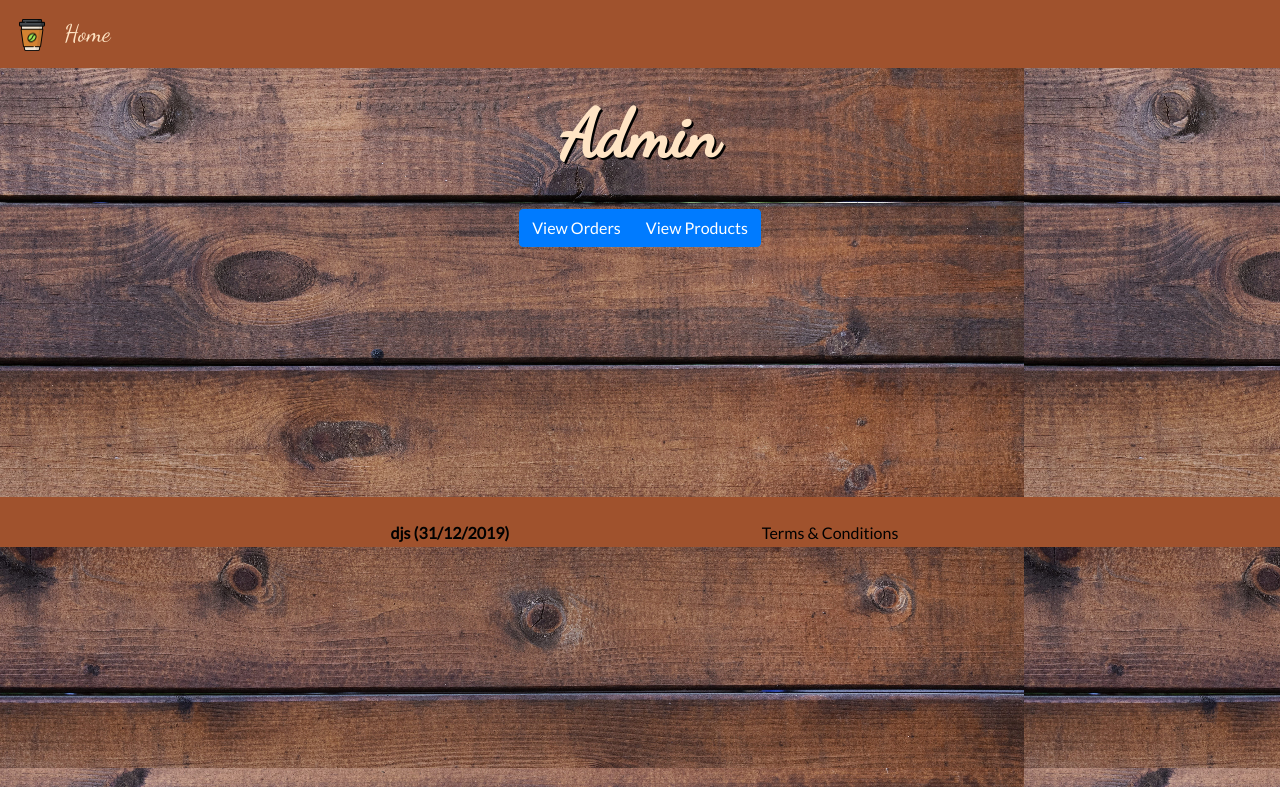
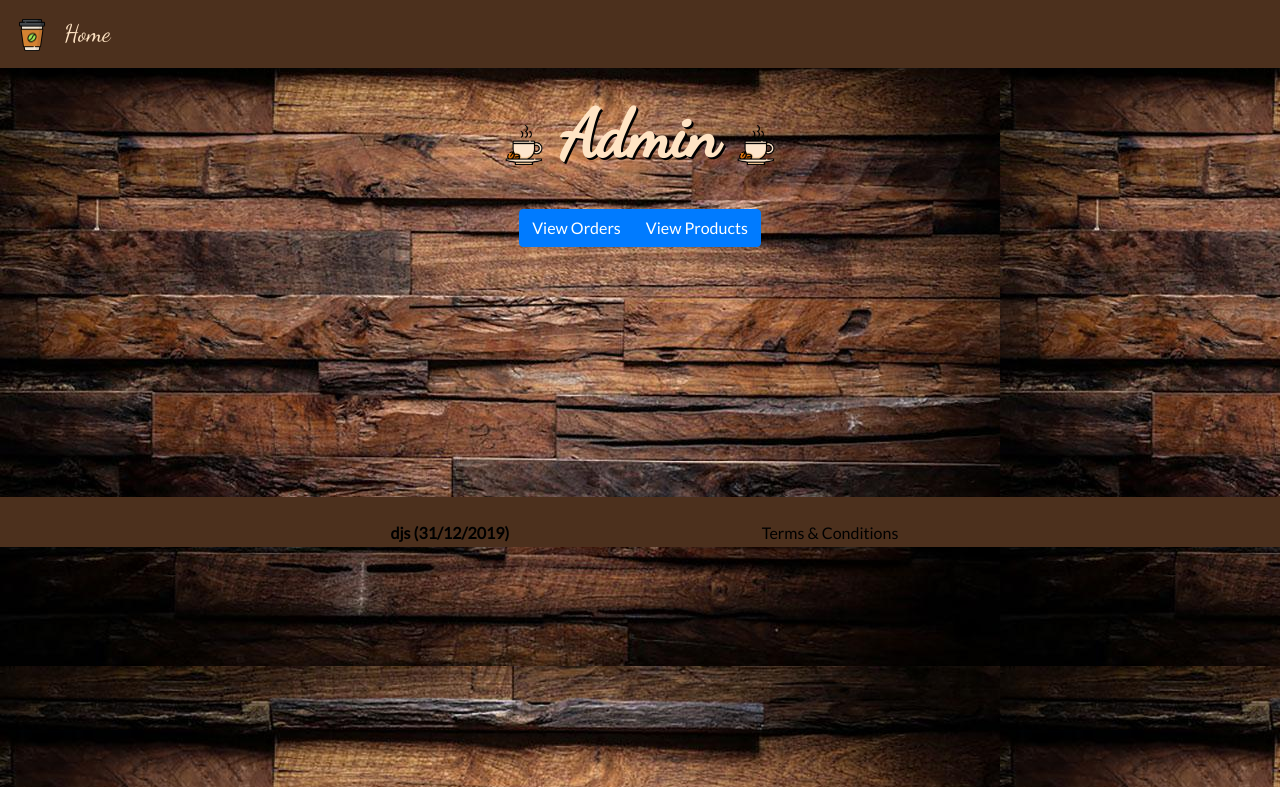
Before and after one commit to djS85/isad, a PHP site: page /admin.php in a window 1280 px wide. Shown: the top 787 px of the page. Run offline with PHP 8.4, Linux system fonts and the light colour scheme.

Commit message:
added images and admin pages

```diff
--- a/assets/style/style.css
+++ b/assets/style/style.css
@@ -13,7 +13,7 @@ nav.navbar {
     font-family: 'Dancing Script', cursive;
     font-size: x-large;
     /* background-color: burlywood; */
-    background-color: sienna;
+    background-color: #4C301D;
 
     text-shadow: none;
 }
@@ -35,7 +35,7 @@ footer {
     color: black;
     text-shadow: none;
     /*background-color: burlywood;*/
-    background-color: sienna;
+    background-color: #4C301D;
     height: 50px;
     margin-top: 250px;
 }
--- a/public/admin.php
+++ b/public/admin.php
@@ -30,7 +30,9 @@ include_once "header.php";
 <!-- PAGE HEADING -->
 <div class="container-fluid" align="center">
     <h1 class="page-head">
+        <img src="../assets/img/coffee-cup.png" width="40" height="40">
         Admin
+        <img src="../assets/img/coffee-cup.png" width="40" height="40">
     </h1>
 </div>
 
--- a/public/conf.php
+++ b/public/conf.php
@@ -35,7 +35,9 @@ if ( isset($_SESSION['order']) ) {
             ?>
 
             <h4 align="center">
+                <img src="../assets/img/coffee-cup.png" width="40" height="40">
                 Thank You For Your Order!!
+                <img src="../assets/img/coffee-cup.png" width="40" height="40">
             </h4>
 
             <p>
--- a/public/index.php
+++ b/public/index.php
@@ -33,7 +33,9 @@ session_start();
 <!-- PAGE HEADING -->
 <div class="container-fluid" align="center">
     <h1 class="page-head">
-        Welcome
+        <img src="../assets/img/coffee-cup.png" width="40" height="40">
+            Welcome
+        <img src="../assets/img/coffee-cup.png" width="40" height="40">
     </h1>
 </div>
 
@@ -97,7 +99,7 @@ session_start();
                             $cm = create_customer($cm_ID, $name, $table);
                             addCustomer($cm);
 
-                            var_dump($cm);
+//                            var_dump($cm);
 
                             $_SESSION['username'] = $cm->get_name();
                             $_SESSION['table'] = $cm->get_table();
--- a/public/order.php
+++ b/public/order.php
@@ -84,14 +84,16 @@ if ( filter_input(INPUT_GET, 'delete_order') ) {
 <!-- PAGE HEADING -->
 <div class="container-fluid" align="center">
     <h1 class="page-head">
+        <img src="../assets/img/coffee-cup.png" width="40" height="40">
         Your Order
+        <img src="../assets/img/coffee-cup.png" width="40" height="40">
     </h1>
     <h4>
         <?php
         if (isset($_SESSION['username']) && isset($cm)) {
             echo "Hello " . $_SESSION['username'] . ' at Table ' . $cm->get_table() . "!!";
         } else {
-            echo 'Please enter a Name and Table Number!!';
+            echo 'You need to enter a Name and Table Number!!';
         }
         ?>
     </h4>
```
Also changed, not shown: public/menu.php (+9 -5 lines), assets/img/background.jpg, assets/img/cake.png (added), assets/img/coffee-cup.png (added).
